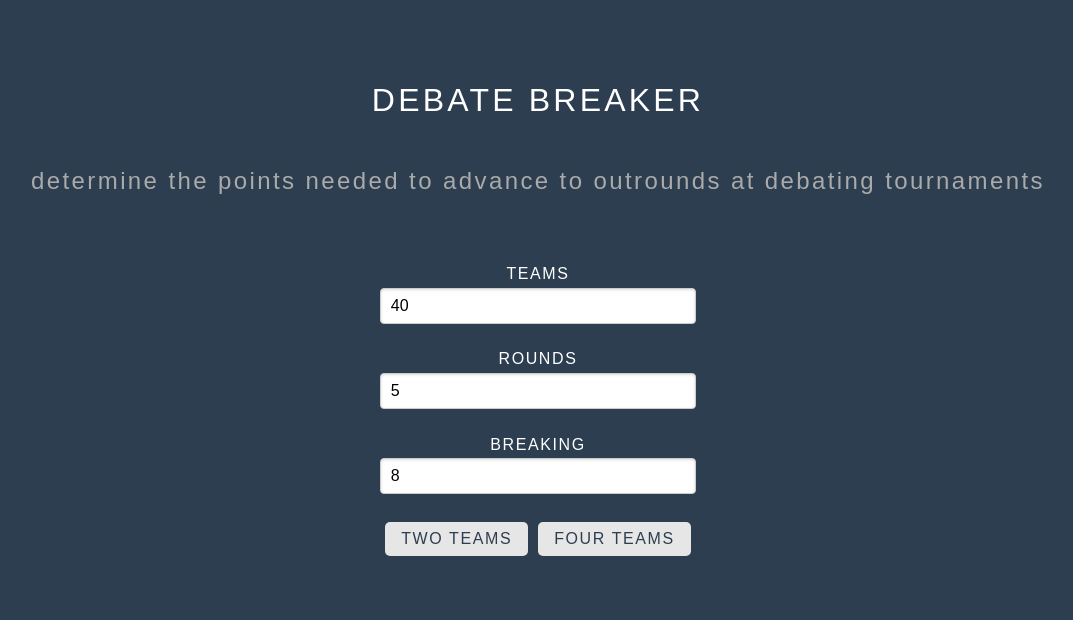
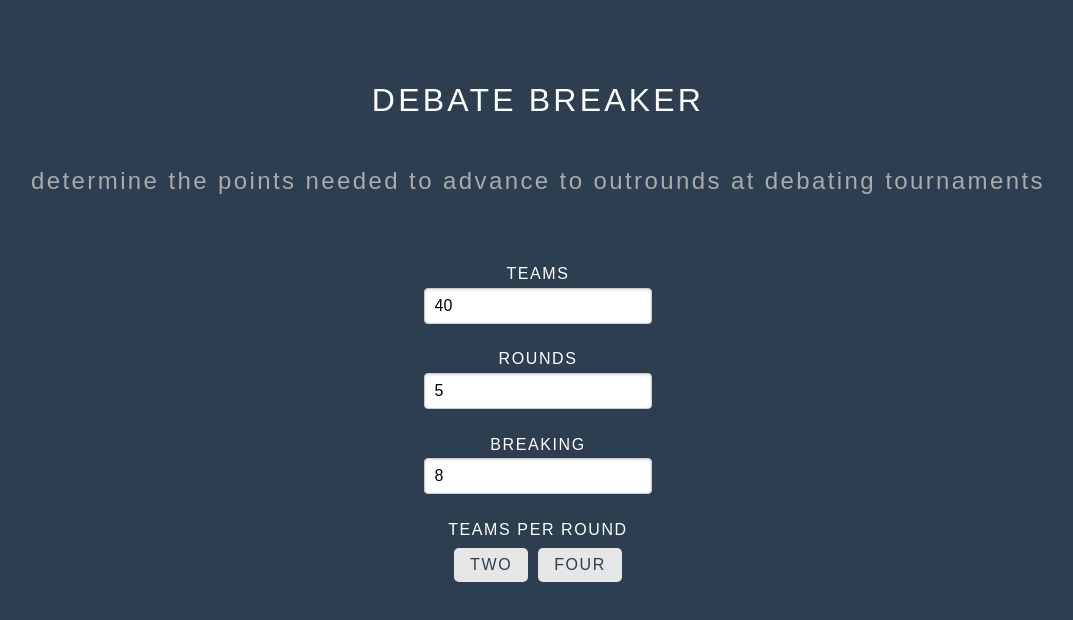
Before and after one commit to SarthakDhingra/debate-break-calculator, a Vue app: page / in a window 1280 px wide. Shown: the top 620 px of the page, without its empty margins (102-1175 px from the left). Built offline with nearby package versions, Linux system fonts and the light colour scheme.

Commit message:
added error validation

```diff
--- a/src/components/BreakForm.vue
+++ b/src/components/BreakForm.vue
@@ -5,16 +5,17 @@
             <form class="pure-form pure-form-stacked" @submit.prevent="onSubmit($event)">
                 <fieldset>
                     <label for="teams">teams</label>
-                    <input id="teams" v-model.number="teams"/>
+                    <input type="number" id="teams" v-model.number="teams"/>
                     <br>
                     <label for="rounds">ROUNDS</label>
-                    <input id="rounds" v-model.number="rounds">
+                    <input type="number" id="rounds" v-model.number="rounds">
                     <br>
                     <label for="breaking">BREAKING</label>
-                    <input id="breaking" v-model.number="breaking">
+                    <input type="number" id="breaking" v-model.number="breaking">
                     <br>
-                    <button class="pure-button" name="style" value=2 type="submit">Two Teams</button>
-                    <button class="pure-button" name="style" value=4 type="submit">Four Teams</button>
+                    <label for="breaking">TEAMS PER ROUND</label>
+                    <button class="pure-button" name="style" value=2 type="submit" title="e.g. Australs">Two</button>
+                    <button class="pure-button" name="style" value=4 type="submit" title="e.g. British Parliamentary">Four</button>
                 </fieldset>
             </form>
         </div>
@@ -43,6 +44,11 @@
             </div>
         </div>
     </div>
+
+    <div v-if="error" style="justify-content:center;text-align: center;">
+        <h3 style="color:red">Number of Breaking teams must be divisible by teams per round</h3>
+
+    </div>
 </template>
 
 <script>
@@ -60,25 +66,36 @@ export default {
             best_guranteed: '',
             best_speaks:'',
             worst_guranteed: '',
-            worst_speaks:''
+            worst_speaks:'',
+            error: false
         }
     },
     methods: {
         onSubmit(event) {
-            console.log('inside')
 
+            this.displayResults = true
+            this.error = false
             let style = parseInt(event.submitter.attributes.value.value)
+
+            // error validation
+            if (this.breaking % style) {
+                this.displayResults = false
+                this.error = true
+                return
+            }
+
+            // get results
             let tournament = new Tournament(style)
             let results = tournament.getBreak(this.teams, this.breaking, this.rounds)
-
             let best = results[0]
             let worst = results[1]
 
+            // get strings
             this.best_guranteed = `all teams on ${best.guranteed_break} points will break`
             this.best_speaks = `${best.breaking_on_speaks} out of ${best.total_on_speaks} teams on ${best.speaks_break} points will break`
             this.worst_guranteed = `all teams on ${worst.guranteed_break} points will break`
             this.worst_speaks =  `${worst.breaking_on_speaks} out of ${worst.total_on_speaks} teams on ${worst.speaks_break} points will break`
-            this.displayResults = true
+
         }
     }
 }
@@ -97,7 +114,7 @@ label {
     font-weight: 400;
     text-transform: uppercase;
     letter-spacing: 0.1em;
-    color:#2d3e50
+    color:#2d3e50;
 }
 
 input {
@@ -119,4 +136,6 @@ h4 {
     margin: 2em 0 1em;
 }
 
+
+
 </style>
```
